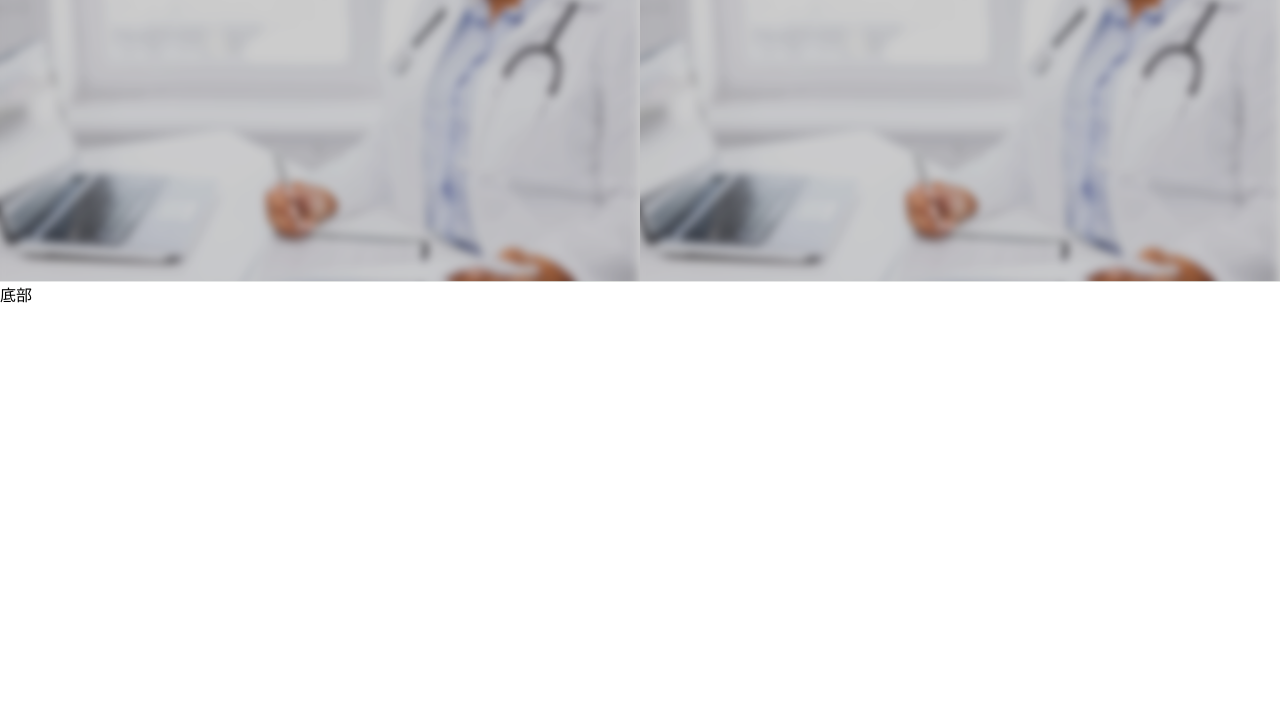
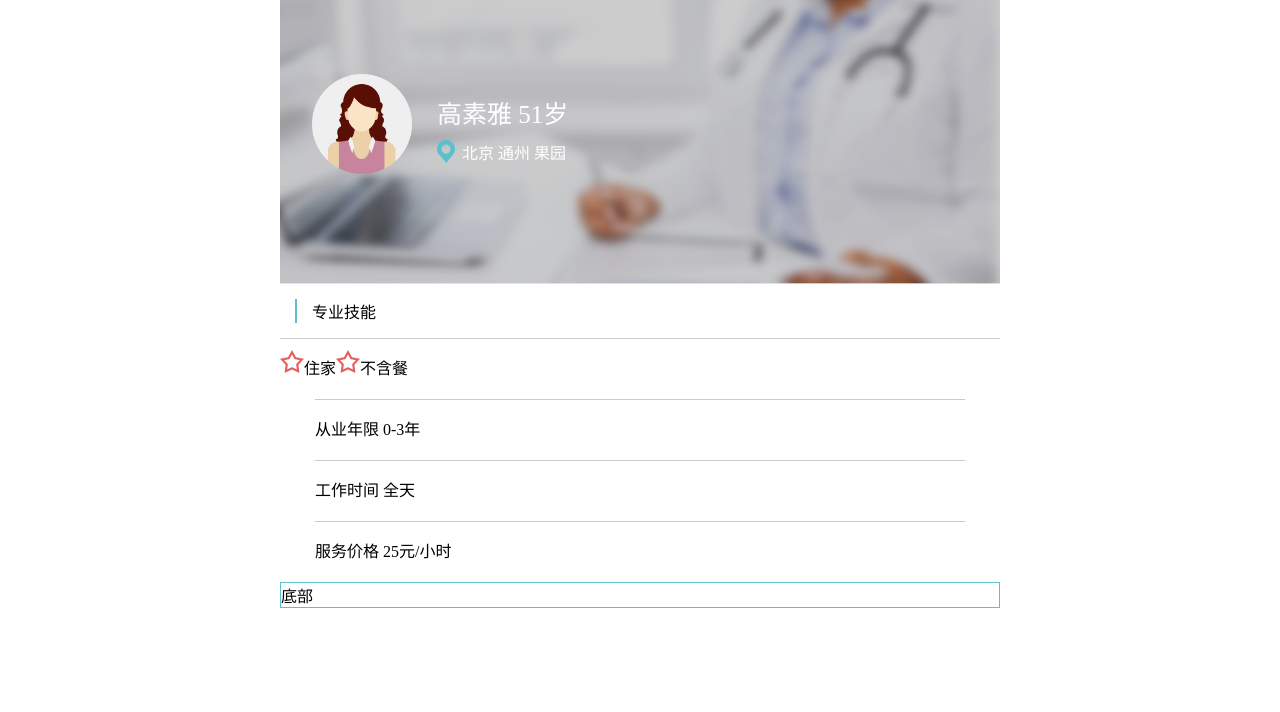
Before and after one commit to Xanadu-zs/Immortal, a plain HTML site: page Taxt5/Task5.html in a window 1280 px wide. Shown: the part 88-800 px from the top of the page. Drawn offline with Linux system fonts and the light colour scheme.

Commit message:
一小步

```diff
--- a/Taxt5/Task5.css
+++ b/Taxt5/Task5.css
@@ -1,8 +1,14 @@
-*{
+* {
     margin: 0;
     padding: 0;
 }
-header{
+
+.all {
+    width: 720px;
+    margin: 0 auto;
+}
+
+header {
     top: 0;
     color: white;
     background-color: rgba(95, 192, 205, 1.0);
@@ -11,10 +17,9 @@ header{
     text-align: center;
     line-height: 70px;
     font-size: 24px;
-
 }
 
-header img{
+header img {
     float: left;
     padding: 24px;
     padding-left: 30px;
@@ -22,17 +27,100 @@ header img{
 }
 
 
-.main{
+.head {
+    display: flex;
     width: 100%;
     height: 300px;
     background-image: url('images/bg.png');
     background-size: 705.6px 300px;
     background-repeat: round;
+}
+
+.head img {
+    margin-left: 32px;
+    margin-top: 90px;
+    width: 100px;
+    height: 100px;
+}
+
+.head h3 {
+    color: white;
+    margin-left: 25px;
+    margin-top: 110px;
+    margin-bottom: 10px;
+    font-size: 25px;
+    font-weight: 300;
+}
+
+.head p {
+    color: white;
+    margin-left: 25px;
+    padding-left: 25px;
+    background-image: url('images/gps.png');
+    background-repeat: no-repeat;
+}
+
+.menu {
+	border-left: 2px solid rgb(95, 192, 205);
+	margin: 15px;
+	padding-left: 15px;
+}
+
+.menu2 {
+	display: flex;
+	line-height: 60px;
+	border-top: 1px solid #CBCBCB;
+}
+
+.menu2_left: {
+	background-image: url('images/star.png');
+}
+
+.menu2_right: {
+	background-image: url('images/star.png');
 
 }
 
 
 
-footer{
-	border: 1px red;
+.menu3 {
+	width: 650px;
+	margin: 0 auto;
+	line-height: 60px;
+	border-top: 1px solid #CBCBCB;
+
 }
+.menu4 {
+	width: 650px;
+	margin: 0 auto;
+	line-height: 60px;
+	border-top: 1px solid #CBCBCB;
+
+}
+
+
+
+
+
+
+
+
+
+
+
+
+
+
+
+
+
+
+
+
+
+
+
+
+footer {
+    border: 1px solid rgba(95, 192, 205, 1.0);
+}
--- a/Taxt5/Task5.html
+++ b/Taxt5/Task5.html
@@ -12,18 +12,36 @@
         <header>
             <img src="images/return.png" alt="">个人主页
         </header>
+        <div class="head">
+            <div class="content_left">
+                <img src="images/photo.png" alt="个人头像">
+            </div>
+            <div class="content_right">
+                <h3>
+                高素雅  51岁
+            </h3>
+                <p>
+                    北京 通州 果园
+                </p>
+            </div>
+        </div>
         <div class="main">
+            <div class="menu">
+                专业技能
+            </div>
+            <div class="menu2">
+                <div class="menu2_left">
+                    <img src="images/star.png" alt="">住家</div>
+                <div class="menu2_right">
+                    <img src="images/star.png" alt="">不含餐</div>
+            </div>
 
 
-
-
+            <div class="menu3">从业年限 0-3年</div>
+            <div class="menu3">工作时间 全天</div>
+            <div class="menu4">服务价格 25元/小时</div>
 
         </div>
-
-
-
-
-
 
 
 
```
Lines whose indentation alone changed are shown as unchanged.
